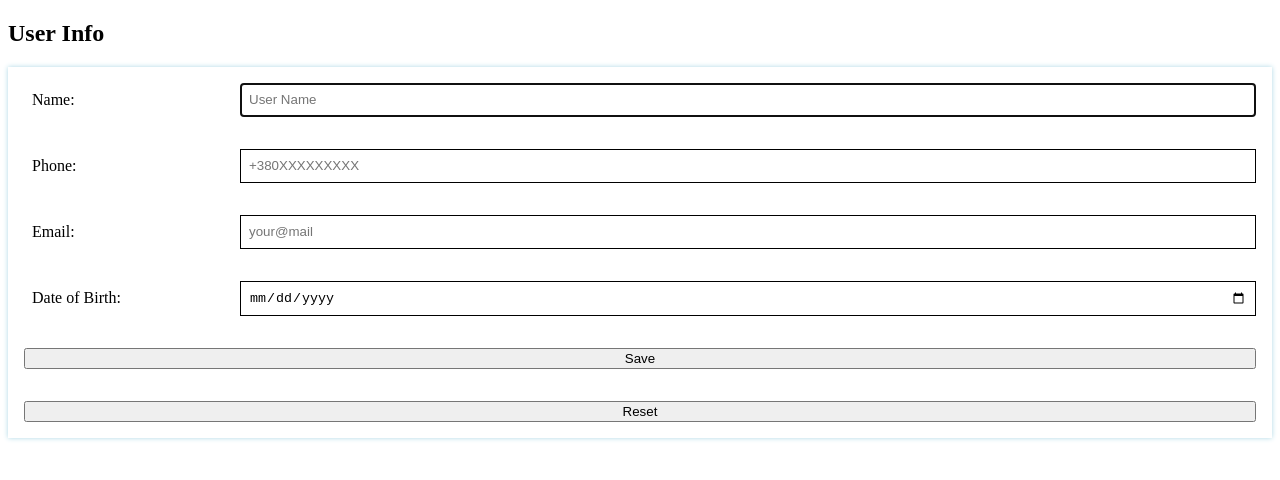
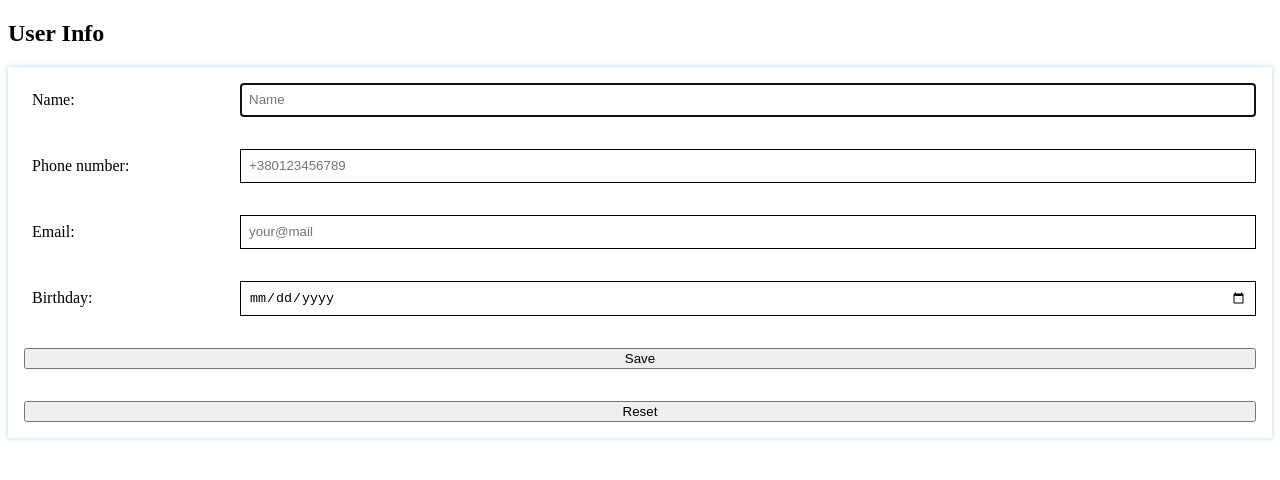
Before and after one commit to pecourses/pe2024-1-react-app, a React (Vite) app: page / in a window 1280 px wide. Shown: the top 480 px of the page. Built offline with nearby package versions, Linux system fonts and the light colour scheme; the HTML template or start-up script is replaced by a standard one.

Commit message:
Refactor ContactsForm + Input

```diff
--- a/src/components/forms/ContactsForm/index.jsx
+++ b/src/components/forms/ContactsForm/index.jsx
@@ -2,6 +2,7 @@
 import classNames from "classnames";
 import { CONTACTS_VALIDATION_SCHEMA } from "../../../utils/validationSchemas";
 import styles from "./ContactsForm.module.sass";
+import Input from "../Input";
 
 // Name, Tel, Email, Birthday
 // userName, phoneNumber, email, birthday
@@ -18,6 +19,15 @@
     formikBag.resetForm();
   };
 
+  const classes = {
+    error: styles.error,
+    input: styles.input,
+    valid: styles.valid,
+    invalid: styles.invalid,
+    label: styles.label,
+    caption: styles.inputCaption,
+  };
+
   return (
     <div>
       <Formik
@@ -25,99 +35,41 @@
         onSubmit={handleSubmit}
         validationSchema={CONTACTS_VALIDATION_SCHEMA}
       >
-        {formikProps => {
-          const userNameClassName = classNames(styles.input, {
-            [styles.valid]:
-              !formikProps.errors.userName && formikProps.touched.userName,
-            [styles.invalid]:
-              formikProps.errors.userName && formikProps.touched.userName,
-          });
-
-          const phoneClassName = classNames(styles.input, {
-            [styles.valid]:
-              !formikProps.errors.phoneNumber &&
-              formikProps.touched.phoneNumber,
-            [styles.invalid]:
-              formikProps.errors.phoneNumber && formikProps.touched.phoneNumber,
-          });
-
-          const emailClassName = classNames(styles.input, {
-            [styles.valid]:
-              !formikProps.errors.email && formikProps.touched.email,
-            [styles.invalid]:
-              formikProps.errors.email && formikProps.touched.email,
-          });
-
-          const birthdayClassName = classNames(styles.input, {
-            [styles.valid]:
-              !formikProps.errors.birthday && formikProps.touched.birthday,
-            [styles.invalid]:
-              formikProps.errors.birthday && formikProps.touched.birthday,
-          });
-
-          return (
         <Form className={styles.form}>
-              <label className={styles.label}>
-                <span className={styles.inputCaption}>Name: </span>
-                <Field
-                  className={userNameClassName}
+          <Input
+            name="userName"
+            label="Name:"
             type="text"
-                  name="userName"
-                  placeholder="User Name"
+            placeholder="Name"
+            classes={classes}
             autoFocus
           />
-                <ErrorMessage
-                  className={styles.error}
-                  name="userName"
-                  component="span"
+
+          <Input
+            name="phoneNumber"
+            label="Phone number:"
+            type="text"
+            placeholder="+380123456789"
+            classes={classes}
           />
-              </label>
-              <label className={styles.label}>
-                <span className={styles.inputCaption}>Phone: </span>
-                <Field
-                  className={phoneClassName}
-                  type="text"
-                  name="phoneNumber"
-                  placeholder="+380XXXXXXXXX"
+
+          <Input
+            name="email"
+            label="Email:"
+            type="email"
+            placeholder="your@mail"
+            classes={classes}
           />
-                <ErrorMessage
-                  className={styles.error}
-                  name="phoneNumber"
-                  component="span"
+
+          <Input
+            name="birthday"
+            label="Birthday:"
+            type="date"
+            classes={classes}
           />
-              </label>
-              <label className={styles.label}>
-                <span className={styles.inputCaption}>Email: </span>
-                <Field
-                  className={emailClassName}
-                  type="email"
-                  name="email"
-                  placeholder="your@mail"
-                />
-                <ErrorMessage
-                  className={styles.error}
-                  name="email"
-                  component="span"
-                />
-              </label>
-              <label className={styles.label}>
-                <span className={styles.inputCaption}>Date of Birth: </span>
-                <Field
-                  className={birthdayClassName}
-                  type="date"
-                  name="birthday"
-                />
-                <ErrorMessage
-                  className={styles.error}
-                  name="birthday"
-                  component="span"
-                />
-              </label>
           <button type="submit">Save</button>
           <button type="reset">Reset</button>
         </Form>
-          );
-        }}
       </Formik>
     </div>
   );
--- /dev/null
+++ b/src/components/forms/Input/index.jsx
@@ -0,0 +1,31 @@
+import { Field } from "formik";
+import classNames from "classnames";
+
+function Input({ name, label, classes, ...restProps }) {
+  return (
+    <Field name={name}>
+      {({
+        field, // { name, value, onChange, onBlur }
+        form: { touched, errors }, // also values, setXXXX, handleXXXX, dirty, isValid, status, etc.
+        meta, // touched, error
+      }) => {
+        const inputClassNames = classNames(classes.input, {
+          [classes.valid]: meta.touched && !meta.error,
+          [classes.invalid]: meta.touched && meta.error,
+        });
+
+        return (
+          <label className={classes.label}>
+            <span className={classes.caption}>{label}</span>
+            <input className={inputClassNames} {...restProps} {...field} />
+            {meta.touched && meta.error && (
+              <span className={classes.error}>{meta.error}</span>
+            )}
+          </label>
+        );
+      }}
+    </Field>
+  );
+}
+
+export default Input;
```
Lines whose indentation alone changed are shown as unchanged.
